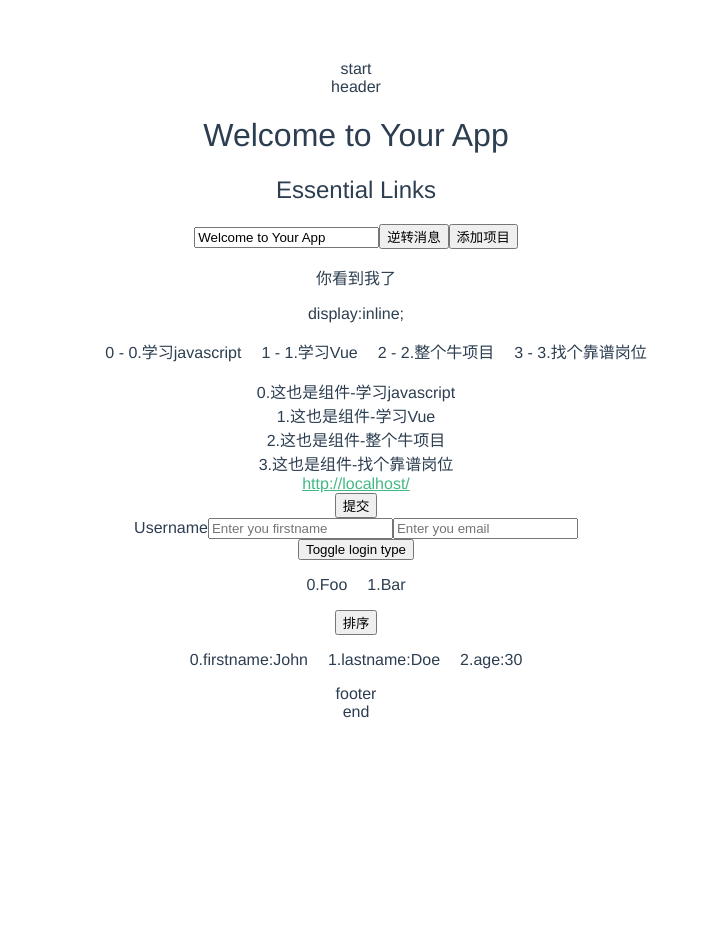
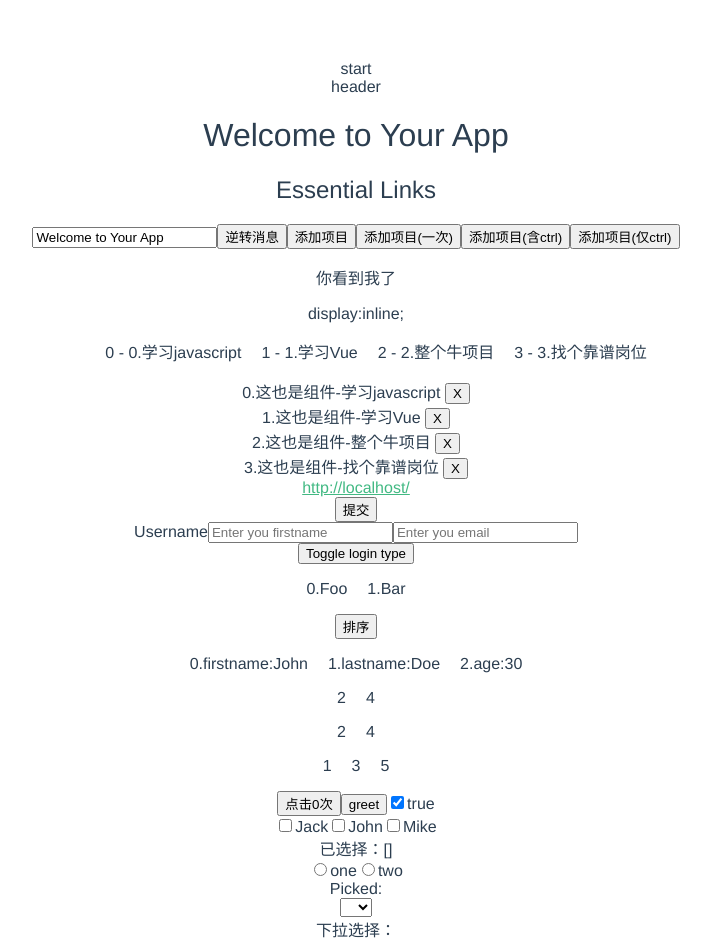
Before and after one commit to chenfahui/vue-study, a Vue app: page / in a window 1280 px wide. Shown: the top 941 px of the page, without its empty margins (284-995 px from the left). Before the commit the page ends 800 px from the top, so only its background shows below. Built offline with nearby package versions, Linux system fonts and the light colour scheme.

Commit message:
表单输入绑定

```diff
--- a/src/components/HelloWorld.vue
+++ b/src/components/HelloWorld.vue
@@ -3,16 +3,19 @@
     <v-Header></v-Header>
     <h1 v-bind:title="reversedH1 + time" v-bind:id="'ID_'+dynamicId" v-bind:style="{'text-align':'center'}">{{ h1 }}</h1>
     <h2 v-html="h2" v-bind:class="{'title2':seen}" class="title"></h2>
-    <input v-model="h1" v-bind:class="classObject">
+    <input v-model="h1" v-bind:class="classObject" v-on:keyup.enter="doSomething" />
     <button v-on:click="reverseMessage" v-bind:disabled="isButtonDisabled">逆转消息</button>
     <button @click="doSomething">添加项目</button>
+    <button @click.once="doSomething">添加项目(一次)</button>
+    <button @click.ctrl="doSomething">添加项目(含ctrl)</button>
+    <button @click.ctrl.exact="doSomething">添加项目(仅ctrl)</button>
     <p v-if="seen" :class="['seen','seenToo',dynamicId]">{{ seen ? '你看到我了' : '你看不到我了' }}</p>
     <p v-else>你看不到我了</p>
     <p v-show="seen">display:inline;</p>
     <ol>
       <li v-for="(todo, index) in todos">{{index}} - {{ todo.id }}.{{ todo.text }}</li>
     </ol>
-    <v-todo-item v-for="item in todos" v-bind:todoing="item" v-bind:id="'todo_'+item.id"></v-todo-item>
+    <v-todo-item v-for="(item, index) in todos" v-bind:todoing="item" v-bind:id="'todo_'+item.id" v-on:remove="todos.splice(index, 1)"></v-todo-item>
     <a v-bind:href="url" v-html="url"></a>
     <form v-on:submit.prevent="onSubmit">
       <input type="submit" name="" value="提交" />
@@ -34,6 +37,46 @@
     <ul>
       <li v-for="(value, key, index) in object">{{index}}.{{key}}:{{value}}</li>
     </ul>
+    <ul v-if="numbers.length">
+      <li v-for="number in numbers" v-if="number % 2 == 0">{{number}}</li>
+    </ul>
+    <ul>
+      <li v-for="number in evenNumbers">{{number}}</li>
+    </ul>
+    <ul>
+      <li v-for="number in even(numbers)">{{number}}</li>
+    </ul>
+    <button v-on:click="counter += 1">点击{{counter}}次</button>
+    <button v-on:click="greet('greet')">greet</button>
+    <input type="checkbox" v-model="isChecked" id="isChecked" /><label for="isChecked">{{isChecked}}</label>
+    <div>
+      <input type="checkbox" id="Jack" value="Jack" v-model="checkNames" />
+      <label for="Jack">Jack</label>
+      <input type="checkbox" id="John" value="John" v-model="checkNames"  />
+      <label for="John">John</label>
+      <input type="checkbox" id="Mike" value="Mike" v-model="checkNames"  />
+      <label for="Mike">Mike</label>
+    </div>
+    <div>
+      已选择：{{checkNames}}
+    </div>
+    <div>
+      <input type="radio" id="one" value="one" v-model="picked">
+      <label for="one">one</label>
+      <input type="radio" id="two" value="two" v-model="picked">
+      <label for="two">two</label>
+    </div>
+    <div>
+      Picked:{{ picked }}
+    </div>
+    <div>
+      <select v-model="letter">
+        <option>A</option>
+        <option>B</option>
+        <option>C</option>
+      </select>
+    </div>
+    下拉选择：{{letter}}
     <v-Footer></v-Footer>
   </div>
 </template>
@@ -68,7 +111,13 @@ export default {
         lastname:'Doe',
         age:30
       },
-      loginType:'username'
+      loginType:'username',
+      numbers:[1,2,3,4,5],
+      counter:0,
+      isChecked:true,
+      checkNames:[],
+      picked:'',
+      letter:''
     }
   },
   computed:{
@@ -79,6 +128,11 @@ export default {
     },
     classObject:function(){
       return 'text';
+    },
+    evenNumbers:function(){
+      return this.numbers.filter(function(number){
+        return number % 2 == 0;
+      });
     }
   },
   created:function(){
@@ -125,6 +179,17 @@ export default {
         {id:'001', message:'Bar' },
         {id:'002', message:'Foo' }
       ]
+    },
+    even:function(numbers){
+      return numbers.filter(function(number){
+        return number % 2 == 1;
+      });
+    },
+    greet:function(message){
+      alert('HelloWorld'+this.h1);
+      if(message){
+        alert(message);
+      }
     }
   },
   components:{
@@ -132,7 +197,7 @@ export default {
     'v-Footer':vFooter,
     'v-todo-item':{
       props:['todoing'],
-      template:'<div>{{ todoing.id }}.这也是组件-{{ todoing.text }}</div>'
+      template:'<div>{{ todoing.id }}.这也是组件-{{ todoing.text }} <button v-on:click="$emit(\'remove\')">X</button></div>'
     }
   }
 }
```
